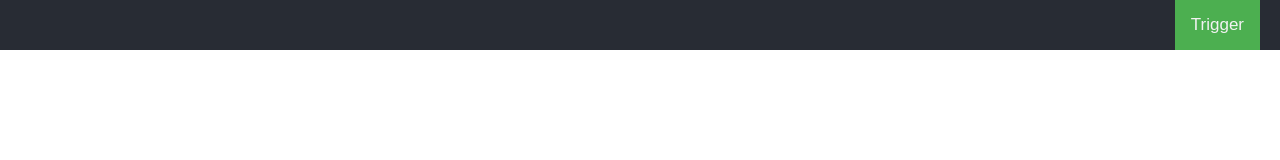
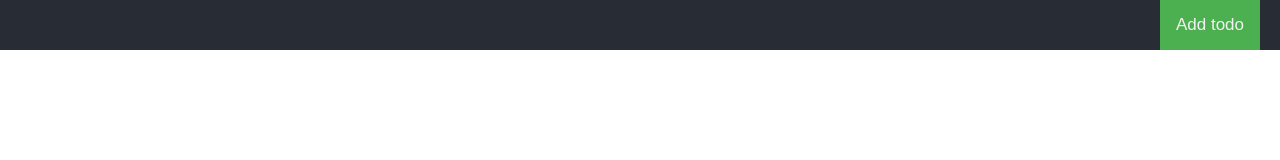
Before and after one commit to ShatalovViktor/hometasks, a React (Create React App) app: page / in a window 1280 px wide. Shown: the top 160 px of the page. Built offline with nearby package versions, Linux system fonts and the light colour scheme.

Commit message:
change text

```diff
--- a/src/components/Header/Header.js
+++ b/src/components/Header/Header.js
@@ -11,7 +11,7 @@ Header.propTypes = {
 function Header (props) {
   return (
     <header className="App-header">
-      <Popup trigger={<button> Trigger</button>} modal closeOnDocumentClick>
+      <Popup trigger={<button> Add todo</button>} modal closeOnDocumentClick>
         <TodoItemForm/>
       </Popup>
     </header>
```
